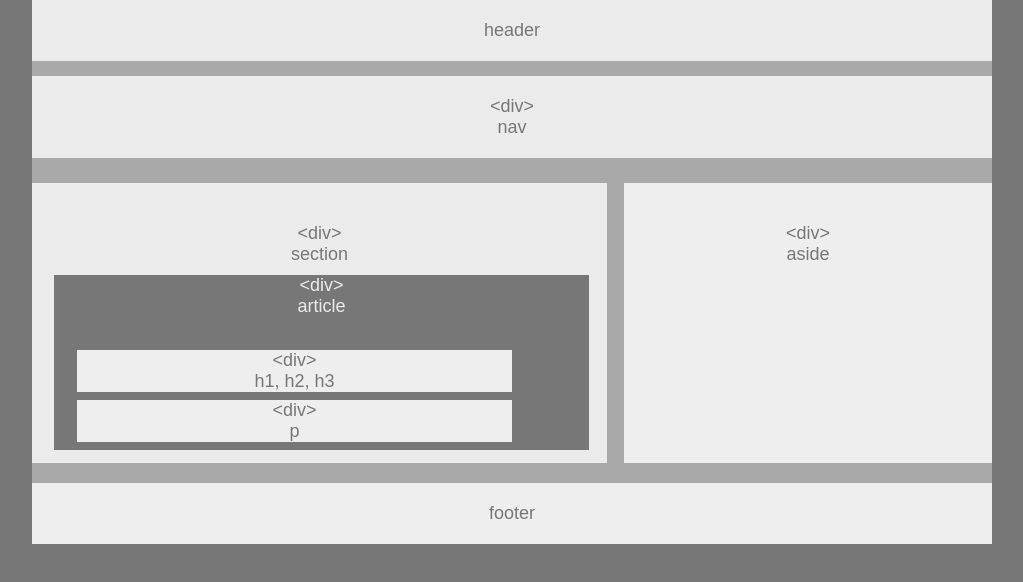
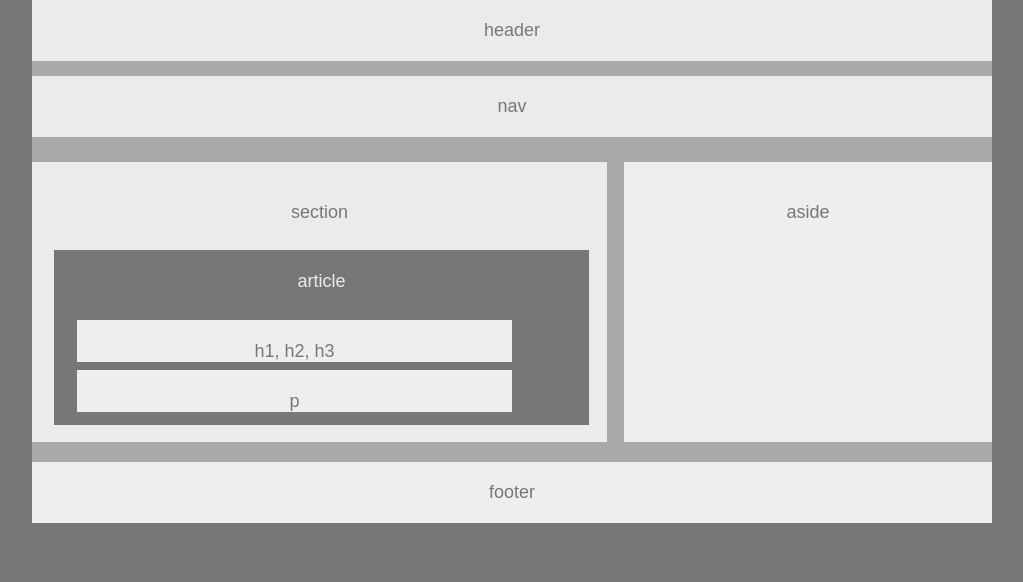
Before and after one commit to rachelsue/HW-Wireframe, a plain HTML site: page index.html in a window 1280 px wide. Shown: the whole page, without its empty margins (218-1241 px from the left). Drawn offline with Linux system fonts and the light colour scheme.

Commit message:
changed divs

```diff
--- a/index.html
+++ b/index.html
@@ -1,5 +1,6 @@
 <!DOCTYPE html>
 <html lang="en">
+
 <head>
     <meta charset="UTF-8">
     <meta name="viewport" content="width=device-width, initial-scale=1.0">
@@ -14,30 +15,33 @@
             header
         </header>
 
-    <div id="nav">
-        &lt;div&gt;<br> nav
-    </div>
+        <nav id="nav">
+            nav
+        </nav>
 
         <div class="group">
-    <div id="section">
-        &lt;div&gt;<br> section
-    </div>
+            <section id="section">
+                section
+            </section>
 
-    <div id="article">
-        &lt;div&gt;<br> article
-    </div>
+            <article id="article">
+                <br>
+                article
+            </article>
 
             <div id="hhh">
-    &lt;div&gt;<br> h1, h2, h3
+                <br>
+                h1, h2, h3
             </div>
 
             <div id="para">
-    &lt;div&gt;<br> p
+                <br>
+                p
             </div>
         </div>
 
         <div id="aside">
-    &lt;div&gt;<br> aside
+            aside
         </div>
 
         <footer>
@@ -45,4 +49,5 @@
         </footer>
     </div>
 </body>
+
 </html>
--- a/style.css
+++ b/style.css
@@ -51,7 +51,7 @@ header {
     float:left;
     background:#777;
     left:22px;
-    top:275px;
+    top:250px;
     height:175px;
     color:#ebebeb;
     width:535px;
@@ -66,7 +66,7 @@ header {
     float:left;
     position:absolute;
     left:45px;
-    top:350px;
+    top:320px;
     margin: 0px 250px 0px 250px;
 
 }
@@ -79,7 +79,7 @@ header {
     float:left;
     position:absolute;
     left:45px;
-    top:400px;
+    top:370px;
     margin: 0px 250px 0px 250px;
 
 }
```
Lines whose indentation alone changed are shown as unchanged.
